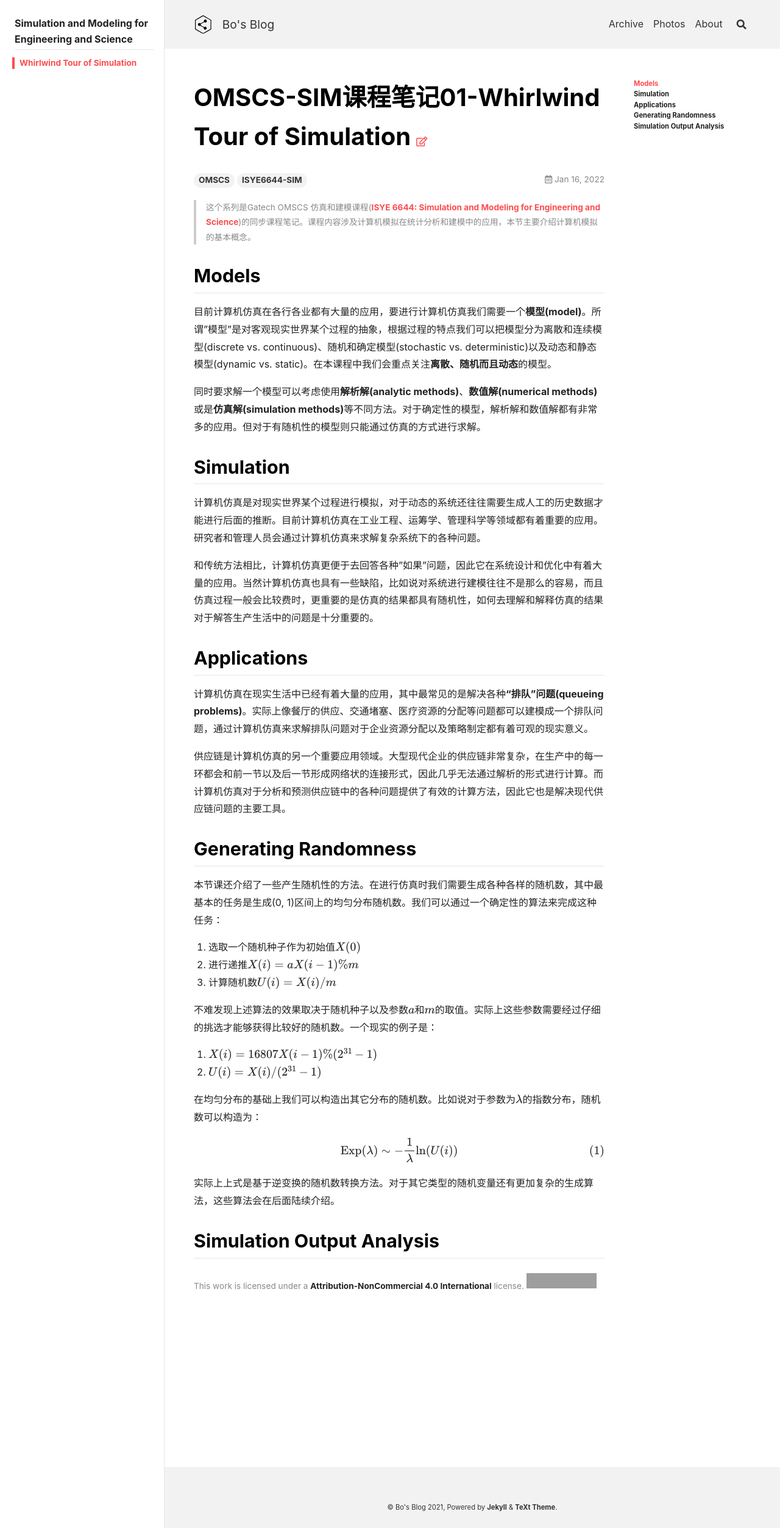
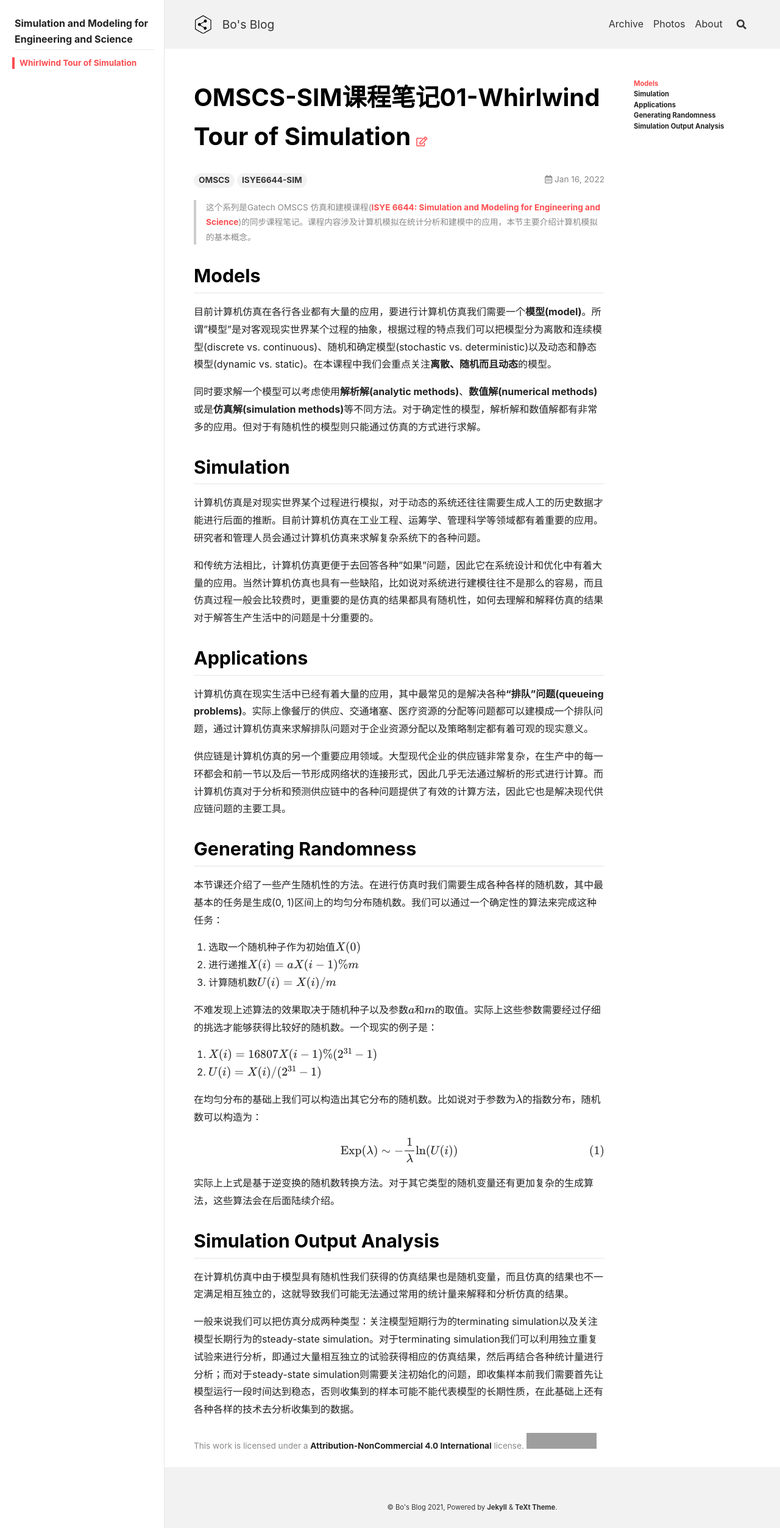
Before and after one commit to peng00bo00/peng00bo00_previous_blog, a Jekyll site: the page built from _posts/2022-01-16-OMSCS-SIM-NOTES-01.md, in a window 1280 px wide. Shown: the whole page at 61% size. Built offline with Jekyll 4.4.1, drawn with Linux system fonts in a browser that asks for light colours; nearby versions of some CDN libraries; formulas are drawn with MathJax 3; grey boxes are pictures that could not be loaded.

Commit message:
Update 2022-01-16-OMSCS-SIM-NOTES-01.md

```diff
--- a/_posts/2022-01-16-OMSCS-SIM-NOTES-01.md
+++ b/_posts/2022-01-16-OMSCS-SIM-NOTES-01.md
@@ -52,3 +52,7 @@ $$
 实际上上式是基于逆变换的随机数转换方法。对于其它类型的随机变量还有更加复杂的生成算法，这些算法会在后面陆续介绍。
 
 ## Simulation Output Analysis
+
+在计算机仿真中由于模型具有随机性我们获得的仿真结果也是随机变量，而且仿真的结果也不一定满足相互独立的，这就导致我们可能无法通过常用的统计量来解释和分析仿真的结果。
+
+一般来说我们可以把仿真分成两种类型：关注模型短期行为的terminating simulation以及关注模型长期行为的steady-state simulation。对于terminating simulation我们可以利用独立重复试验来进行分析，即通过大量相互独立的试验获得相应的仿真结果，然后再结合各种统计量进行分析；而对于steady-state simulation则需要关注初始化的问题，即收集样本前我们需要首先让模型运行一段时间达到稳态，否则收集到的样本可能不能代表模型的长期性质，在此基础上还有各种各样的技术去分析收集到的数据。
```
